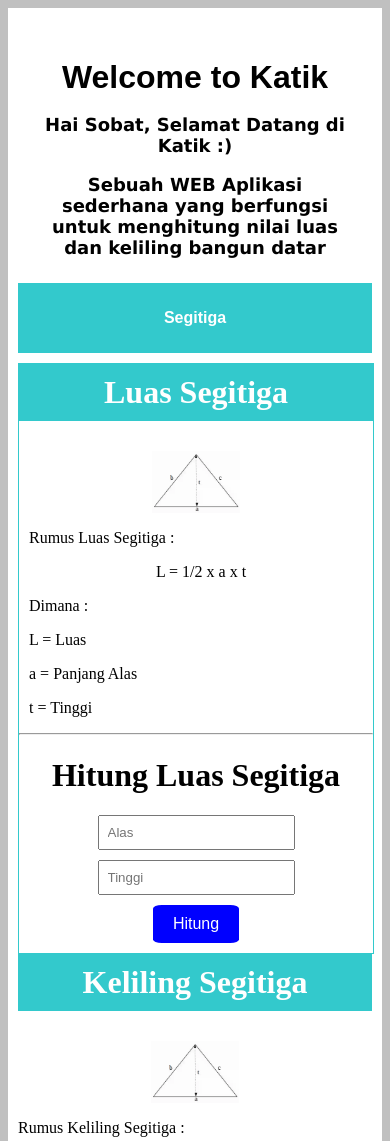
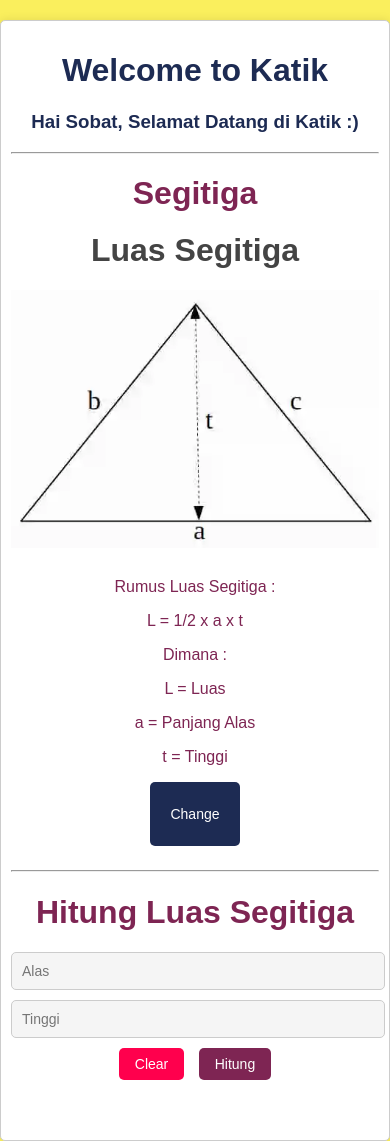
Before and after one commit to revou-fundamental-course/25-dec-23-FataDPutra, a plain HTML site: page index.html in a window 390 px wide. Shown: the top 1141 px of the page. Drawn offline with Linux system fonts and the light colour scheme.

Commit message:
FIX PUSH

```diff
--- a/css/style.css
+++ b/css/style.css
@@ -1,101 +1,136 @@
-/* Header Styling */
-.content{
-    padding: 10px;
-    background-color: white;
+/* CSS untuk tampilan desktop */
+body {
+    font-family: Arial, sans-serif;
+    margin: 0;
+    padding: 0;
+    background-color: #FAEF5D; /* Warna latar belakang halaman */
 }
 
-body{
-    background-color:rgb(192,192,192);
+.content {
+    max-width: 800px;
+    margin: 20px auto;
+    padding: 20px;
+    border: 1px solid #ccc;
+    border-radius: 5px;
+    background-color: #fff; /* Warna latar belakang konten */
+    box-shadow: 0 0 10px rgba(0, 0, 0, 0.1);
 }
 
 .header {
-    padding: 20px;
     text-align: center;
+    margin-bottom: 20px;
+    color: #1D2B53; /* Warna teks header */
 }
 
-.header h1 {
-    font-family: sans-serif;
-    font-weight: bold;
+.segitiga {
+    text-align: center;
+    margin-bottom: 20px;
+    color: #7E2553; /* Warna teks segitiga */
+}
+
+.luas,
+.keliling {
+    text-align: center;
+    margin-bottom: 40px;
+    color: #7E2553; /* Warna teks luas dan keliling */
+}
+
+.judul {
+    margin-top: 10px;
+    color: #444;
+}
+
+img {
+    max-width: 100%;
+    height: auto;
     margin-bottom: 10px;
 }
 
-.header h3 {
-    font-size: 18px;
-    margin-bottom: 5px;
-    font-family: 'Lucida Sans', 'Lucida Sans Regular', 'Lucida Grande', 'Lucida Sans Unicode', Geneva, Verdana, sans-serif;
+form {
+    margin-bottom: 20px;
 }
 
-/* Button Styling */
-button {
-    padding: 10px 20px;
-    font-size: 16px;
-    cursor: pointer;
-    margin-bottom: 10px;
+input[type="text"] {
+    padding: 10px;
+    margin-bottom: 15px;
+    width: calc(100% - 20px);
+    border-radius: 5px;
+    border: 1px solid #ccc;
+    background-color: #f5f5f5; /* Warna latar belakang input */
+    color: #333;
 }
 
-.segitiga{
-    margin-bottom: 10px;
-    width: 100%;
-    background-color: rgb(51, 201, 204);
-    border: white;
-    text-align: center;
+button[type="reset"],
+button[type="submit"] {
+    padding: 10px 20px;
+    border: none;
+    border-radius: 5px;
+    color: white;
+    cursor: pointer;
+    transition: background-color 0.3s;
 }
 
-.segitiga p {
-    color: white;
-    font-weight: bold;
-}
-.luas {
-    width: 100%;
-    border: 1px solid rgb(51, 201, 204);
+button[type="reset"] {
+    background-color: #FF004D; /* Warna tombol reset */
+    margin-right: 10px;
 }
 
-.luas p {
-    margin-left: 10px;
+button[type="submit"] {
+    background-color: #7E2553; /* Warna tombol submit */
 }
 
-
-.judul{
-    margin: 0;
-    padding: 10px;
-    text-align: center;
-    background-color: rgb(51, 201, 204);
-    color: white;
-
-}
-/* Image Styling */
-img {
-    margin-left: auto;
-    margin-right: auto;
-    width: 25%;
-    height: auto;
-    display: block;
-    margin-top: 30px;
-    margin-bottom: 10px;
+button[type="reset"]:hover,
+button[type="submit"]:hover {
+    background-color: #555;
 }
 
-.rumus {
-    margin-left: 10px;
+.resultLuas,
+.resultKeliling {
+    font-weight: bold;
+    margin-top: 10px;
+    color: #333;
 }
 
-/* Form Styling */
-form {
-    margin-top: 20px;
-    text-align: center;
+.change {
+    cursor: pointer;
+    background: none;
+    border: none;
+    outline: none;
+    font-size: 16px;
+    color: #fff;
+    background-color: #1D2B53; /* Warna tombol Change */
+    border-radius: 5px;
+    padding: 10px 20px;
+    text-decoration: none;
+    margin-bottom: 20px;
+    transition: background-color 0.3s;
 }
 
-form input[type="text"] {
-    padding: 8px;
-    margin-bottom: 10px;
-    width: 50%;
+.change:hover {
+    background-color: #FAEF5D; /* Warna saat tombol Change dihover */
 }
 
-form button[type="submit"] {
-    padding: 10px 20px;
-    font-size: 16px;
-    cursor: pointer;
-    background-color: #4CAF50;
-    color: white;
-    border: none;
-    border-radius: 10%;
+/* Media query untuk perangkat mobile */
+@media only screen and (max-width: 600px) {
+    .content {
+        padding: 10px;
+    }
+
+    input[type="text"] {
+        width: calc(100% - 16px);
+        margin-bottom: 10px;
+        font-size: 14px;
+    }
+
+    button[type="reset"],
+    button[type="submit"] {
+        padding: 8px 16px;
+        margin-bottom: 10px;
+        font-size: 14px;
+    }
+
+    .change {
+        margin-bottom: 16px;
+        font-size: 14px;
+    }
 }
--- a/index.html
+++ b/index.html
@@ -7,18 +7,16 @@
     <title>Katik</title>
 </head>
 <body>
+    <script src="js/script.js"></script>
     <div class="content">
         <div class="header">
             <h1>Welcome to Katik</h1>
             <h3>Hai Sobat, Selamat Datang di Katik :) </h3>
-            <h3>Sebuah WEB Aplikasi sederhana yang berfungsi untuk menghitung nilai luas dan keliling bangun datar</h3>
+            <hr>
         </div>
         <div>
-            <button class="segitiga">
-                <p>Segitiga</p>
-            </button>
+            <h1 class="segitiga">Segitiga</h1>
         </div>
-
         <div class="luas">
             <h1 style="text-align: center" class="judul">Luas Segitiga</h1>
             <img src="img/segitiga.jpg.webp" alt="">
@@ -28,6 +26,10 @@
             <p>L = Luas</p>
             <p>a = Panjang Alas</p>
             <p>t = Tinggi</p>
+            <button class="change">
+                <p>Change</p>
+            </button>
+
             <hr>
             <div>
                 <h1 style="text-align: center;"> Hitung Luas Segitiga</h1>
@@ -36,13 +38,15 @@
                     <br>
                     <input type="text" placeholder="Tinggi">
                     <br>
-                    <button type="submit" style="background-color: blue;"> Hitung </button>
+                    <button type="reset"> Clear </button>
+                    <button type="submit"> Hitung </button>
                 </form>
+                <div class="resultLuas"></div>
             </div>
         </div>
 
 
-        <div class="keliling">
+        <div class="keliling" style="display:none">
             <h1 style="text-align: center" class="judul">Keliling Segitiga</h1>
             <img src="img/segitiga.jpg.webp" alt="">
             <p>Rumus Keliling Segitiga :</p>
@@ -52,6 +56,9 @@
             <p>a = Sisi 1</p>
             <p>b = Sisi 2</p>
             <p>c = Sisi 3</p>
+            <button class="change">
+                <p>Change</p>
+            </button>
             <hr>
             <div>
                 <h1 style="text-align: center;"> Hitung Keliling Segitiga</h1>
@@ -62,8 +69,10 @@
                     <br>
                     <input type="text" placeholder="c">
                     <br>
-                    <button type="submit" style="background-color: blue;"> Hitung </button>
+                    <button type="reset"> Clear </button>
+                    <button type="submit"> Hitung </button>
                 </form>
+                <div class="resultKeliling"></div>
             </div>
         </div>
     </div>
--- a/js/script.js
+++ b/js/script.js
@@ -0,0 +1,113 @@
+document.addEventListener("DOMContentLoaded", function () {
+    const luasSection = document.querySelector('.luas');
+    const kelilingSection = document.querySelector('.keliling');
+    const changeButtons = document.querySelectorAll('.change');
+    const luasForm = luasSection.querySelector('form');
+    const kelilingForm = kelilingSection.querySelector('form');
+    const resultLuas = document.querySelector('.resultLuas');
+    const resultKeliling = document.querySelector('.resultKeliling');
+
+    function toggleSections() {
+        luasSection.style.display = luasSection.style.display === 'none' ? 'block' : 'none';
+        kelilingSection.style.display = kelilingSection.style.display === 'block' ? 'none' : 'block';
+        resultLuas.innerHTML = '';
+        resultKeliling.innerHTML = '';
+        clearFormInputs(luasForm);
+        clearFormInputs(kelilingForm);
+    }
+
+
+    function clearFormInputs(form) {
+        const inputs = form.querySelectorAll('input[type="text"]');
+        inputs.forEach(input => {
+            input.value = '';
+        });
+    }
+
+    function isValidInput(value) {
+        return /^\d*\.?\d*$/.test(value);
+    }
+
+
+    function preventNonNumericInput(event) {
+        const charCode = event.which ? event.which : event.keyCode;
+        if (charCode > 31 && (charCode < 48 || charCode > 57)) {
+            event.preventDefault();
+        }
+    }
+
+
+    const luasInputs = luasForm.querySelectorAll('input[type="text"]');
+    const kelilingInputs = kelilingForm.querySelectorAll('input[type="text"]');
+
+    luasInputs.forEach(input => {
+        input.addEventListener('keypress', preventNonNumericInput);
+    });
+
+    kelilingInputs.forEach(input => {
+        input.addEventListener('keypress', preventNonNumericInput);
+    });
+
+
+    function hitungLuasSegitiga(alas, tinggi) {
+        return `Luas = 1/2 x ${alas} x ${tinggi} = ${0.5 * alas * tinggi}`;
+    }
+
+
+    function hitungKelilingSegitiga(sisiA, sisiB, sisiC) {
+        return `Keliling = ${sisiA} + ${sisiB} + ${sisiC} = ${parseFloat(sisiA) + parseFloat(sisiB) + parseFloat(sisiC)}`;
+    }
+
+
+    luasForm.addEventListener('submit', function (e) {
+        e.preventDefault();
+        const alas = luasForm.querySelector('input[placeholder="Alas"]').value;
+        const tinggi = luasForm.querySelector('input[placeholder="Tinggi"]').value;
+
+        if (!alas || !tinggi) {
+            resultLuas.innerHTML = `<p>Masukkan angka untuk semua input.</p>`;
+        } else if (isValidInput(alas) && isValidInput(tinggi)) {
+            const prosesLuas = hitungLuasSegitiga(parseFloat(alas), parseFloat(tinggi));
+            resultLuas.innerHTML = `<p>Luas = 1/2 x Alas x Tinggi </p><p>${prosesLuas}</p>`;
+        } else {
+            resultLuas.innerHTML = `<p>Masukkan angka valid untuk alas dan tinggi.</p>`;
+        }
+    });
+
+
+    kelilingForm.addEventListener('submit', function (e) {
+        e.preventDefault();
+        const sisiA = kelilingForm.querySelector('input[placeholder="a"]').value;
+        const sisiB = kelilingForm.querySelector('input[placeholder="b"]').value;
+        const sisiC = kelilingForm.querySelector('input[placeholder="c"]').value;
+
+        if (!sisiA || !sisiB || !sisiC) {
+            resultKeliling.innerHTML = `<p>Masukkan angka untuk semua input.</p>`;
+        } else if (isValidInput(sisiA) && isValidInput(sisiB) && isValidInput(sisiC)) {
+            const prosesKeliling = hitungKelilingSegitiga(sisiA, sisiB, sisiC);
+            resultKeliling.innerHTML = `<p>Keliling = a + b + c </p> <p>${prosesKeliling}</p>`;
+        } else {
+            resultKeliling.innerHTML = `<p>Masukkan angka valid untuk sisi-sisi segitiga.</p>`;
+        }
+    });
+
+    changeButtons.forEach(function (button) {
+        button.addEventListener('click', function () {
+            toggleSections();
+        });
+    });
+
+
+    const luasClearButton = luasForm.querySelector('button[type="reset"]');
+    luasClearButton.addEventListener('click', function () {
+        clearFormInputs(luasForm);
+        resultLuas.innerHTML = '';
+    });
+
+
+    const kelilingClearButton = kelilingForm.querySelector('button[type="reset"]');
+    kelilingClearButton.addEventListener('click', function () {
+        clearFormInputs(kelilingForm);
+        resultKeliling.innerHTML = '';
+    });
+});
```
